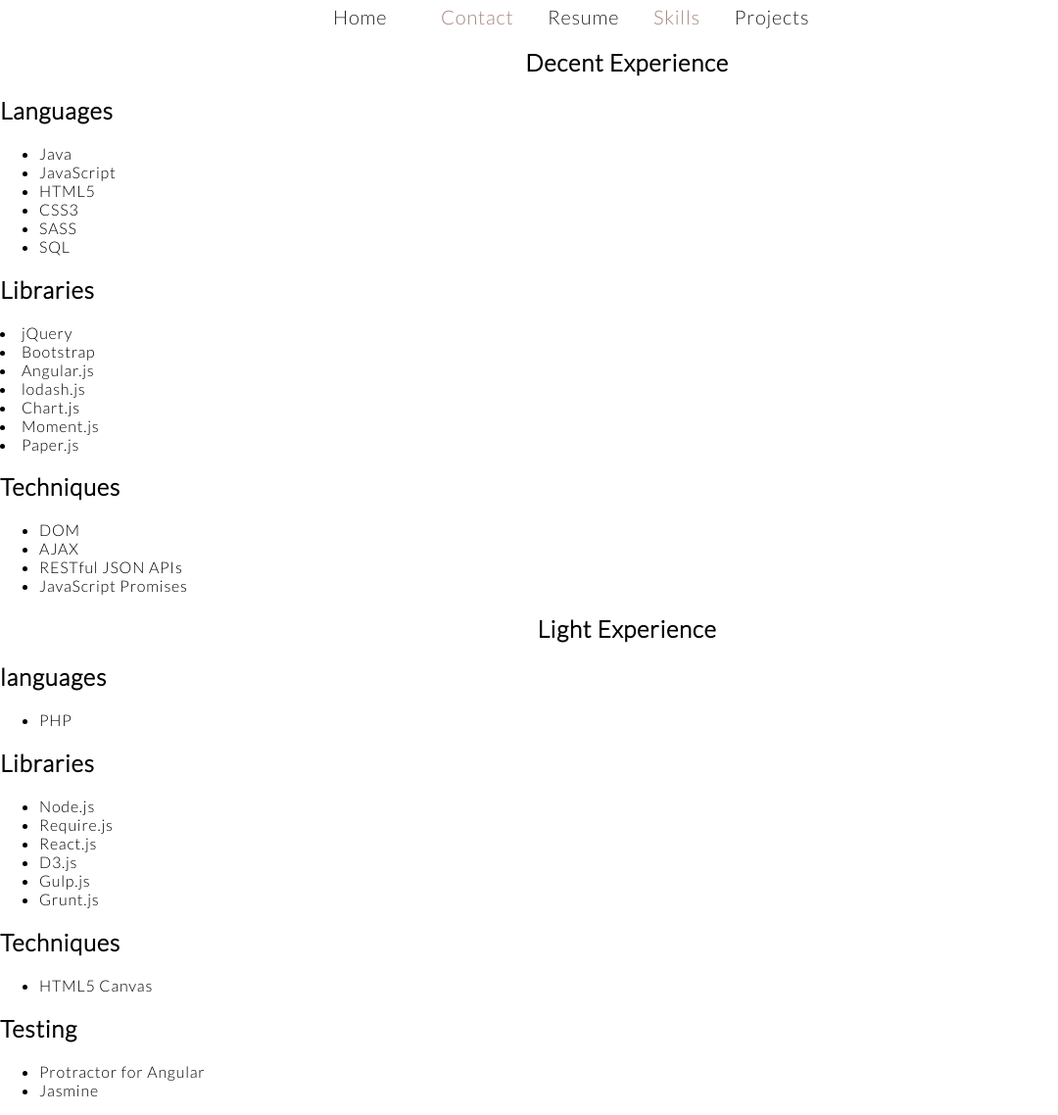
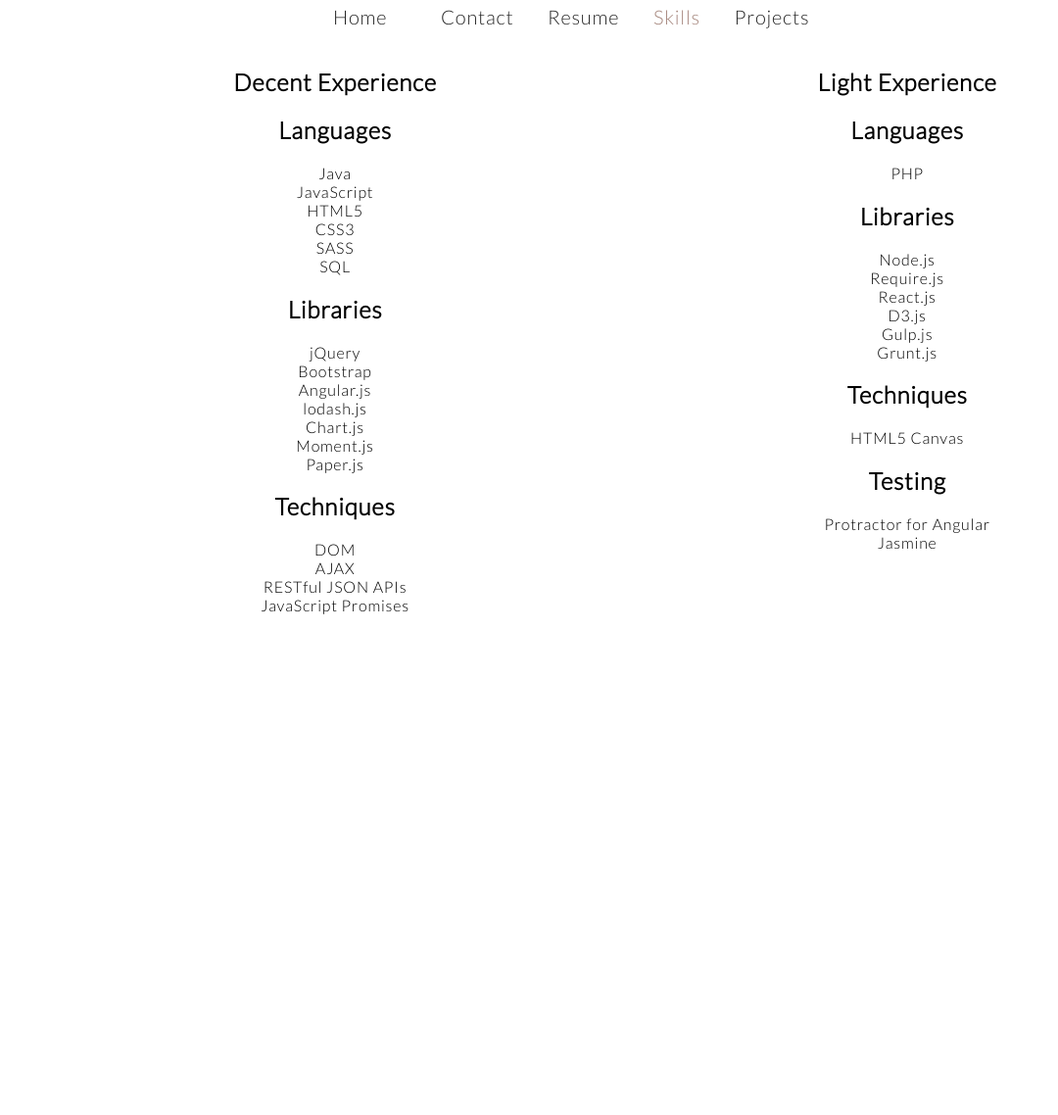
Before and after one commit to emarkovic/arch-482, a PHP site: page /a3/skills/index.html in a window 1280 px wide. Shown: the whole page at 98% size, without its empty margins (0-1080 px from the left). After the commit the page ends 627 px from the top, so only its background shows below. Run offline with PHP 8.4, Linux system fonts and the light colour scheme.

Commit message:
donezies

```diff
--- a/a3/contact/index.html
+++ b/a3/contact/index.html
@@ -19,14 +19,20 @@
 
 		<section>
 			<div class="container">
+				<div class='contact-img'>
 					<img class="thumbnail" src="../img/github.png" alt="github thumbnail" id="githubImg">
 					<p class="link" id="githubLink"><a href="https://github.com/emarkovic">Check out my GitHub page.</a></p>
+				</div>
 
+				<div class='contact-img'>
 					<img src="../img/linkedin.png" alt="linkedin thumbnail" class="thumbnail" id="linkedinImg">
 					<p class="link" id="linkedinLink"><a href="https://www.linkedin.com/in/ena-markovic-125468a1">Check out my LinkedIn</a></p>
+				</div>
 
+				<div class='contact-img'>
 					<img src="../img/email.svg" alt="email thumbnail" class="thumbnail" id="emailImg">
 					<p class="link" id="emailLink">Send me an email at em42@uw.edu</p>
+				</div>
 			</div>
 		</section>
 
--- a/a3/contact/js/main.js
+++ b/a3/contact/js/main.js
@@ -13,6 +13,10 @@ document.addEventListener('DOMContentLoaded', function () {
 		clicked = [false, false, false];
 
 	imgs.forEach(function (img, i) {
+		img.addEventListener('mouseenter', function () {
+			this.style.cursor = 'pointer';
+		});
+
 		img.addEventListener('click', function () {
 			var imgClicked = clicked[i];
 
--- a/a3/css/main.css
+++ b/a3/css/main.css
@@ -63,14 +63,20 @@ h1 {
 	text-align: center;
 }
 
-.contact {
-	float: left;
+
+.thumbnail {
+	height: 200px;
+	width: 100%;
 }
 
-.thumbnail {
-	height: 15%;
-	width: 15%;
-	display: block;
+.contact-img {
+	width: 32.5%;
+	float: left;
+	margin-top: 20px;
+}
+
+.contact-img p {
+	text-align: center;
 }
 
 .link {
@@ -79,7 +85,6 @@ h1 {
 
 .project-img {
 	height: 200px;
-	/*width: 300px;*/
 	width: 32.5%;
 }
 
@@ -94,6 +99,14 @@ h1 {
 .info {
 	display: none;
 }
+
+.skills {
+	text-align: center;
+	width: 49.5%;
+	float: left;
+}
+
+
 
 /*td {
 	vertical-align: top;
--- a/a3/skills/index.html
+++ b/a3/skills/index.html
@@ -10,77 +10,82 @@
 		<nav>
 			<ul class="nav">
 				<li class="nav-pill"><a href="../index.html">Home</a></li>
-				<li class="nav-pill active"><a href="../contact/index.html"></a>Contact</li>
+				<li class="nav-pill"><a href="../contact/index.html"></a>Contact</li>
 				<li class="nav-pill"><a href="../resume/index.html">Resume</a></li>
 				<li class="nav-pill active">Skills</li>
 				<li class="nav-pill"><a href="../projects/index.html">Projects</a></li>
-			</ul>
+			</p>
 		</nav>
 
 		<section>
+			<div class="container">
+				<div class="skills">
 					<h1>Decent Experience</h1>
 
 					<h2>Languages</h2>
-			<ul>
-				<li>Java</li>
-				<li>JavaScript</li>
-				<li>HTML5</li>
-				<li>CSS3</li>
-				<li>SASS</li>
-				<li>SQL</li>
-			</ul>
+					<p>
+						Java
+						<br>
+						JavaScript
+						<br>
+						HTML5
+						<br>
+						CSS3
+						<br>
+						SASS
+						<br>
+						SQL
+					</p>
 
 					<h2>Libraries</h2>
-			<uk>
-				<li>jQuery</li>
-				<li>Bootstrap</li>
-				<li>Angular.js</li>
-				<li>lodash.js</li>
-				<li>Chart.js</li>
-				<li>Moment.js</li>
-				<li>Paper.js</li>
-			</uk>
+					<p>
+						jQuery<br>
+						Bootstrap<br>
+						Angular.js<br>
+						lodash.js<br>
+						Chart.js<br>
+						Moment.js<br>
+						Paper.js
+					</p>
 
 					<h2>Techniques</h2>
-			<ul>
-				<li>DOM</li>
-				<li>AJAX</li>
-				<li>RESTful JSON APIs</li>
-				<li>JavaScript Promises</li>
-			</ul>
-
-			<h2></h2>
-		</section>
-
-		<section>
+					<p>
+						DOM<br>
+						AJAX<br>
+						RESTful JSON APIs<br>
+						JavaScript Promises<br>
+					</p>
+				</div>
+				<div class="skills">
 					<h1>Light Experience</h1>
 
-			 <h2>languages</h2>
-			 <ul>
-			 	<li>PHP</li>
-			 </ul>
+					 <h2>Languages</h2>
+					 <p>
+					 	PHP
+					 </p>
 
 					 <h2>Libraries</h2>
-			 <ul>
-			 	<li>Node.js</li>
-			 	<li>Require.js</li>
-			 	<li>React.js</li>
-			 	<li>D3.js</li>
-			 	<li>Gulp.js</li>
-			 	<li>Grunt.js</li>
-			 </ul>
+					 <p>
+					 	Node.js<br>
+					 	Require.js<br>
+					 	React.js<br>
+					 	D3.js<br>
+					 	Gulp.js<br>
+					 	Grunt.js<br>
+					 </p>
 
 					 <h2>Techniques</h2>
-			 <ul>
-			 	<li>HTML5 Canvas</li>
-			 </ul>
-
+					 <p>
+					 	HTML5 Canvas<br>
+					 </p>
 
 					 <h2>Testing</h2>
-			 <ul>
-			 	<li>Protractor for Angular</li>
-			 	<li>Jasmine</li>
-			 </ul>
+					 <p>
+					 	Protractor for Angular<br>
+					 	Jasmine<br>
+					 </p>
+				</div>
+			</div>
 		</section>
 	</body>
 </html>
```
Lines whose indentation alone changed are shown as unchanged.
